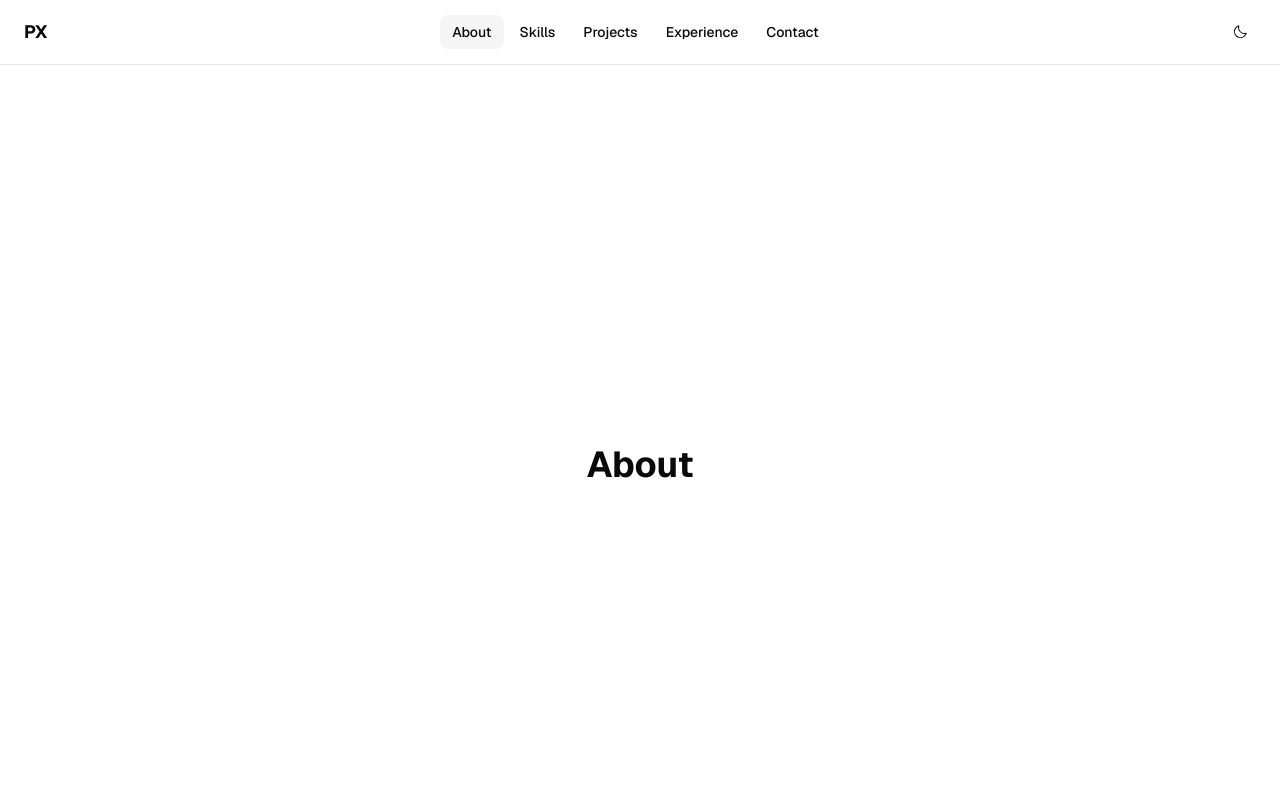
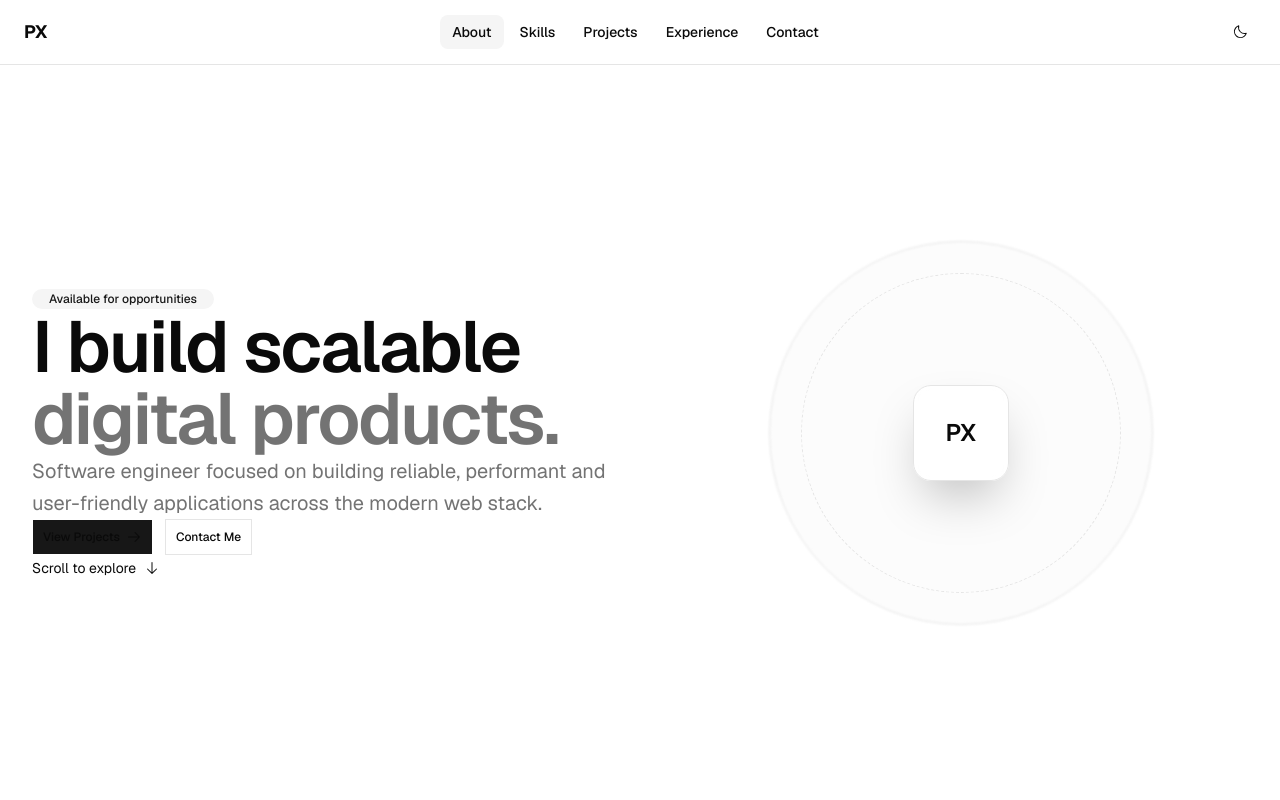
Before and after one commit to Piyushpg25/portfolio, a Next.js app in the folder apps/web/: page / in a window 1280 px wide. Shown: the top 800 px of the page. Built offline with nearby package versions, Linux system fonts and the light colour scheme.

Commit message:
fix(hero): add client boundary for phosphor icons

```diff
--- a/apps/web/app/page.tsx
+++ b/apps/web/app/page.tsx
@@ -1,50 +1,29 @@
+import { Hero } from "@/components/sections/hero/hero";
+
 export default function HomePage() {
   return (
     <main>
-      <section
-        id="about"
-        className="flex min-h-screen items-center justify-center"
-      >
-        <h1 className="text-4xl font-bold">
-          About
-        </h1>
-      </section>
+      <Hero />
 
       <section
         id="skills"
-        className="flex min-h-screen items-center justify-center"
-      >
-        <h2 className="text-4xl font-bold">
-          Skills
-        </h2>
-      </section>
+        className="min-h-screen"
+      />
 
       <section
         id="projects"
-        className="flex min-h-screen items-center justify-center"
-      >
-        <h2 className="text-4xl font-bold">
-          Projects
-        </h2>
-      </section>
+        className="min-h-screen"
+      />
 
       <section
         id="experience"
-        className="flex min-h-screen items-center justify-center"
-      >
-        <h2 className="text-4xl font-bold">
-          Experience
-        </h2>
-      </section>
+        className="min-h-screen"
+      />
 
       <section
         id="contact"
-        className="flex min-h-screen items-center justify-center"
-      >
-        <h2 className="text-4xl font-bold">
-          Contact
-        </h2>
-      </section>
+        className="min-h-screen"
+      />
     </main>
   );
 }
--- /dev/null
+++ b/apps/web/components/sections/hero/hero-content.tsx
@@ -0,0 +1,64 @@
+"use client";
+
+import Link from "next/link";
+
+import { ArrowDown, ArrowRight } from "@phosphor-icons/react";
+
+import { Badge } from "@/components/ui/badge";
+import { Button } from "@/components/ui/button";
+
+export function HeroContent() {
+  return (
+    <div className="max-w-3xl">
+      <Badge
+        variant="secondary"
+        className="mb-6 rounded-full px-4 py-1.5"
+      >
+        Available for opportunities
+      </Badge>
+
+      <h1
+        id="hero-heading"
+        className="text-balance text-5xl font-semibold tracking-tight sm:text-6xl lg:text-7xl"
+      >
+        I build scalable{" "}
+        <span className="text-muted-foreground">
+          digital products.
+        </span>
+      </h1>
+
+      <p className="mt-6 max-w-2xl text-pretty text-lg leading-8 text-muted-foreground sm:text-xl">
+        Software engineer focused on building reliable,
+        performant and user-friendly applications across
+        the modern web stack.
+      </p>
+
+      <div className="mt-8 flex flex-col gap-3 sm:flex-row">
+        <Button asChild size="lg">
+          <Link href="#projects">
+            View Projects
+            <ArrowRight size={18} />
+          </Link>
+        </Button>
+
+        <Button
+          asChild
+          variant="outline"
+          size="lg"
+        >
+          <Link href="#contact">
+            Contact Me
+          </Link>
+        </Button>
+      </div>
+
+      <Link
+        href="#about"
+        className="mt-14 inline-flex items-center gap-2 text-sm text-muted-foreground transition-colors hover:text-foreground"
+      >
+        Scroll to explore
+        <ArrowDown size={16} />
+      </Link>
+    </div>
+  );
+}
--- /dev/null
+++ b/apps/web/components/sections/hero/hero-visual.tsx
@@ -0,0 +1,18 @@
+export function HeroVisual() {
+  return (
+    <div
+      aria-hidden="true"
+      className="relative mx-auto aspect-square w-full max-w-md"
+    >
+      <div className="absolute inset-8 rounded-full border bg-muted/30 blur-[1px]" />
+
+      <div className="absolute inset-16 rounded-full border border-dashed" />
+
+      <div className="absolute left-1/2 top-1/2 size-24 -translate-x-1/2 -translate-y-1/2 rounded-2xl border bg-background/80 shadow-2xl backdrop-blur">
+        <div className="flex h-full items-center justify-center text-2xl font-semibold">
+          PX
+        </div>
+      </div>
+    </div>
+  );
+}
--- /dev/null
+++ b/apps/web/components/sections/hero/hero.tsx
@@ -0,0 +1,19 @@
+import { HeroContent } from "@/components/sections/hero/hero-content";
+import { HeroVisual } from "@/components/sections/hero/hero-visual";
+
+export function Hero() {
+  return (
+    <section
+      id="about"
+      aria-labelledby="hero-heading"
+      className="relative overflow-hidden"
+    >
+      <div className="mx-auto grid min-h-[calc(100svh-4rem)] max-w-7xl items-center gap-12 px-6 py-20 lg:grid-cols-[1.1fr_0.9fr] lg:gap-20 lg:px-8"
+      >
+        <HeroContent />
+
+        <HeroVisual />
+      </div>
+    </section>
+  );
+}
```
